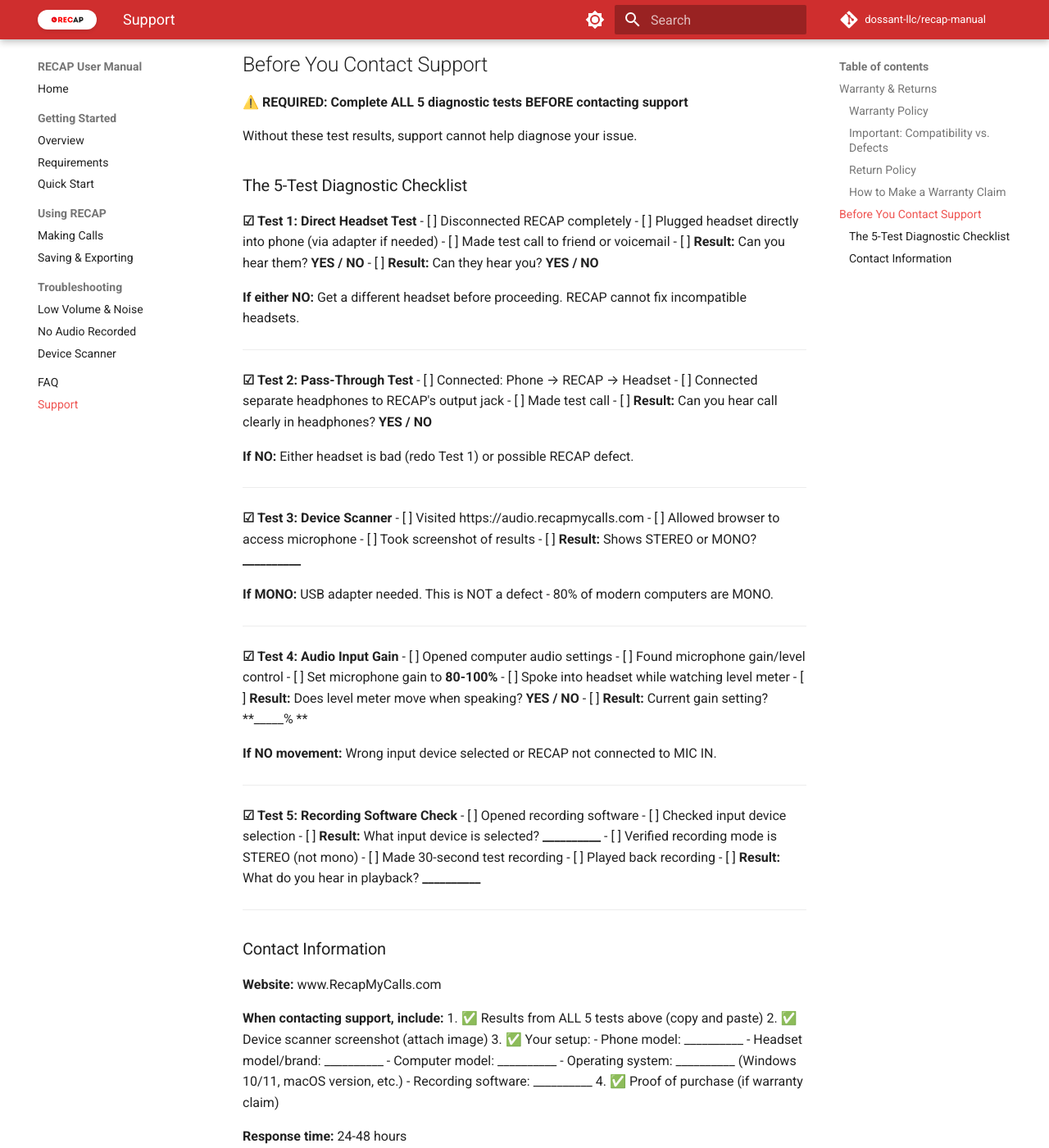
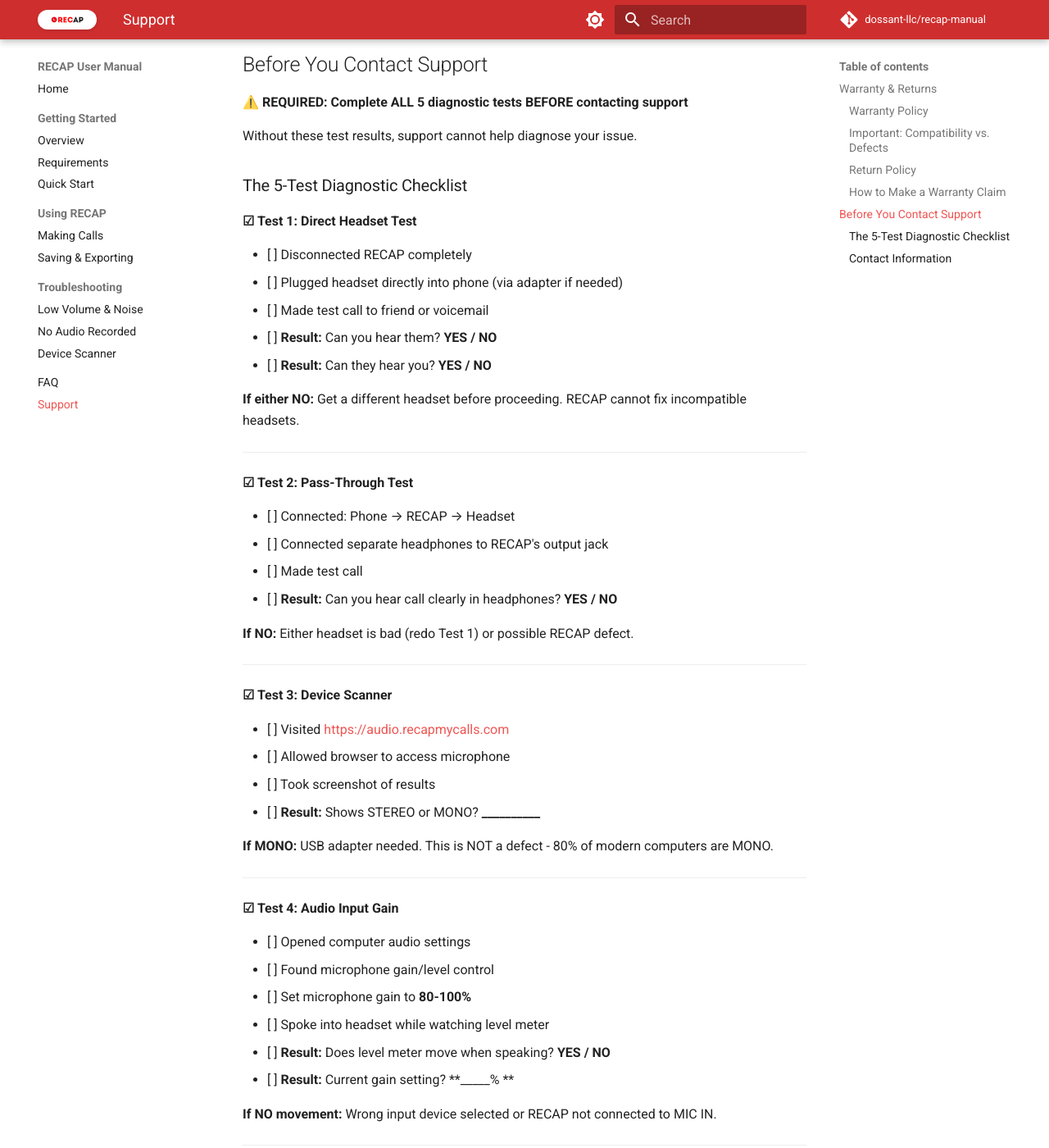
Before and after one commit to dossant-llc/recap-manual, an MkDocs documentation site: the page built from docs/support.md, in a window 1280 px wide and 1400 px high, scrolled down 1375 px. Shown: the whole window at 82% size. Built offline with MkDocs 1.6.1 and Material for MkDocs 9.7.7, drawn with Linux system fonts in a browser that asks for light colours; comment, search, counter and statistics services are not loaded; some of the changed text lies outside the part shown.

Commit message:
fix: Add line breaks to diagnostic checklist
- Added blank lines after each test header
- Fixes checkbox items running together without line breaks
- Makes checklist properly readable with each item on its own line
- Also made Test 3 URL clickable

🤖 Generated with [Claude Code](https://claude.com/claude-code)

Co-Authored-By: Claude <noreply@anthropic.com>

```diff
--- a/docs/support.md
+++ b/docs/support.md
@@ -68,6 +68,7 @@ Without these test results, support cannot help diagnose your issue.
 ### The 5-Test Diagnostic Checklist
 
 **☑ Test 1: Direct Headset Test**
+
 - [ ] Disconnected RECAP completely
 - [ ] Plugged headset directly into phone (via adapter if needed)
 - [ ] Made test call to friend or voicemail
@@ -79,6 +80,7 @@ Without these test results, support cannot help diagnose your issue.
 ---
 
 **☑ Test 2: Pass-Through Test**
+
 - [ ] Connected: Phone → RECAP → Headset
 - [ ] Connected separate headphones to RECAP's output jack
 - [ ] Made test call
@@ -89,7 +91,8 @@ Without these test results, support cannot help diagnose your issue.
 ---
 
 **☑ Test 3: Device Scanner**
-- [ ] Visited https://audio.recapmycalls.com
+
+- [ ] Visited <https://audio.recapmycalls.com>
 - [ ] Allowed browser to access microphone
 - [ ] Took screenshot of results
 - [ ] **Result:** Shows STEREO or MONO? **__________**
@@ -99,6 +102,7 @@ Without these test results, support cannot help diagnose your issue.
 ---
 
 **☑ Test 4: Audio Input Gain**
+
 - [ ] Opened computer audio settings
 - [ ] Found microphone gain/level control
 - [ ] Set microphone gain to **80-100%**
@@ -111,6 +115,7 @@ Without these test results, support cannot help diagnose your issue.
 ---
 
 **☑ Test 5: Recording Software Check**
+
 - [ ] Opened recording software
 - [ ] Checked input device selection
 - [ ] **Result:** What input device is selected? **__________**
```
